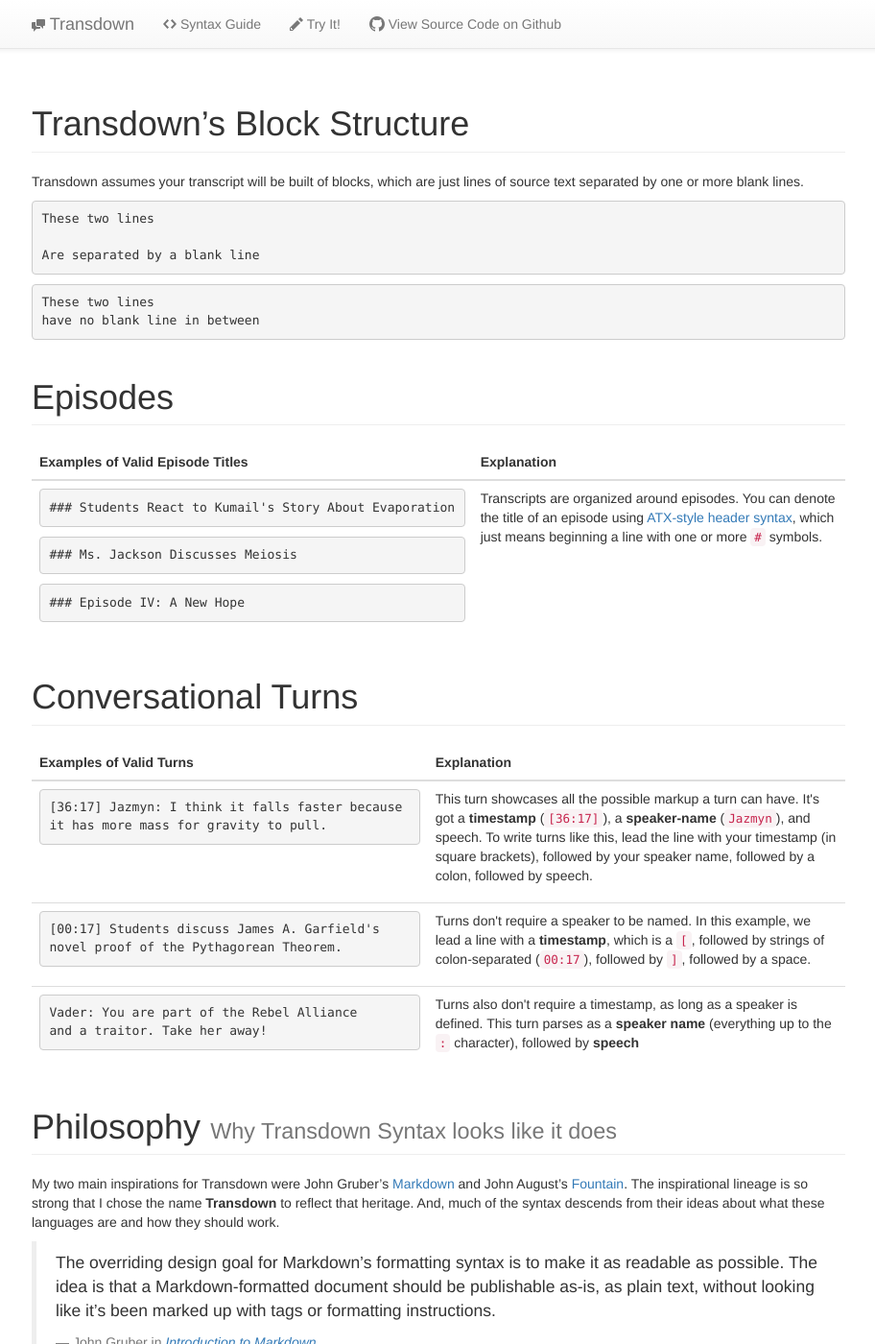
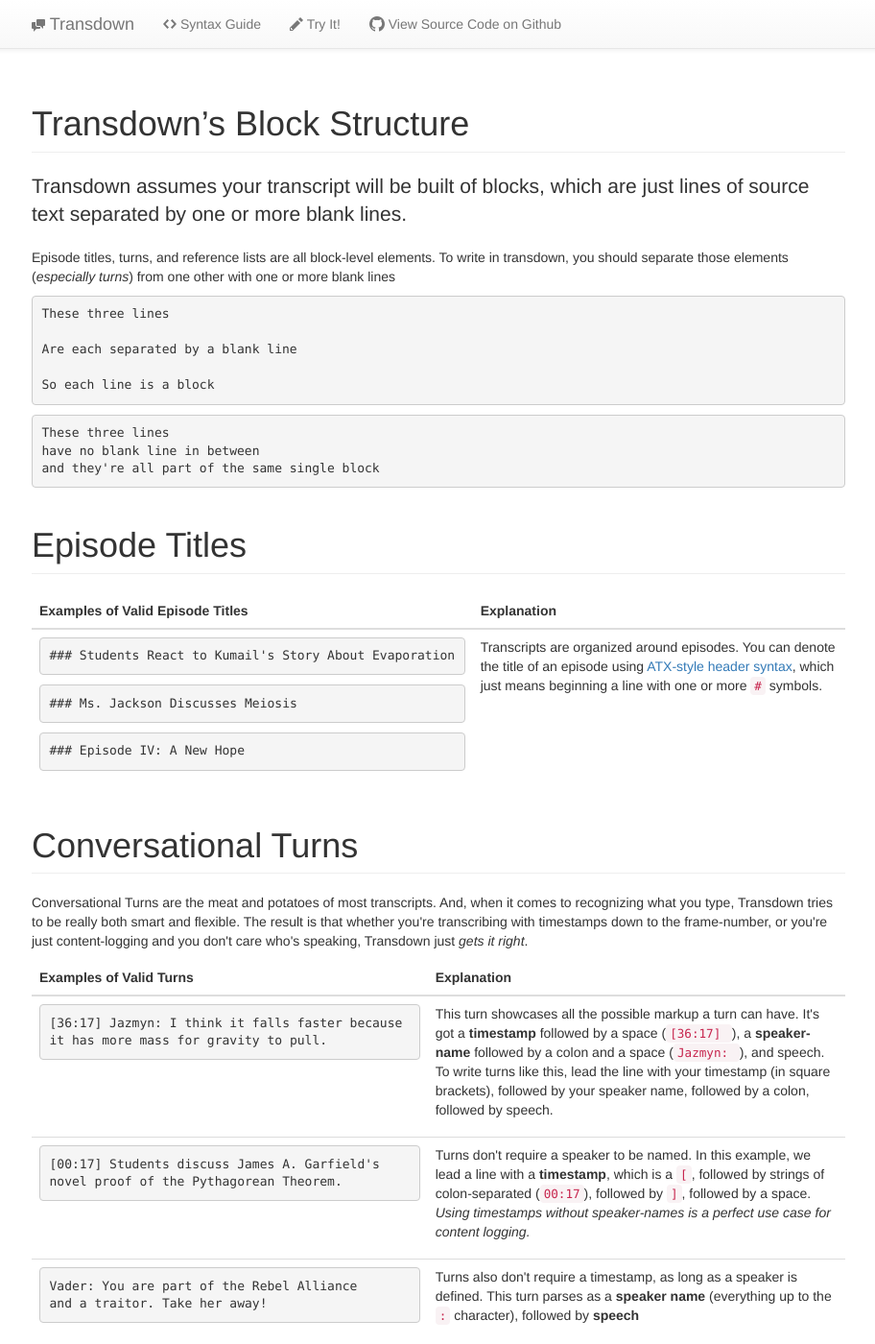
Before and after one commit to briandk/transdown, a Jekyll site: the page built from syntax.html, in a window 1280 px wide and 1400 px high, scrolled down 448 px. Shown: the whole window at 96% size, without its empty margins (37-949 px from the left). Built offline with Jekyll 4.4.1, drawn with Linux system fonts in a browser that asks for light colours.

Commit message:
Clarify how block structure works in documentation

```diff
--- a/_includes/syntaxGuide.html
+++ b/_includes/syntaxGuide.html
@@ -38,15 +38,20 @@
     </table>
     <h1 class="page-header">Transdown&#8217;s Block Structure</h1>
 
-    <p>Transdown assumes your transcript will be built of blocks, which are just lines of source text separated by one or more blank lines.</p>
-    <pre><code class="(null)">These two lines
+    <p class="lead">Transdown assumes your transcript will be built of blocks, which are just lines of source text separated by one or more blank lines.</p>
 
-Are separated by a blank line</code></pre>
-      <pre><code class="(null)">These two lines
-have no blank line in between</code></pre>
+    <p>Episode titles, turns, and reference lists are all block-level elements. To write in transdown, you should separate those elements (<em>especially turns</em>) from one other with one or more blank lines</p>
+    <pre>These three lines
 
-<h1 class="page-header">Episodes</h1>
-<table class="table">
+Are each separated by a blank line
+
+So each line is a block</pre>
+      <pre><code class="(null)">These three lines
+have no blank line in between
+and they're all part of the same single block</code></pre>
+
+<h1 class="page-header">Episode Titles</h1>
+<table class="table table-hover">
   <thead>
     <tr>
       <th>Examples of Valid Episode Titles</th>
@@ -68,7 +73,10 @@
 </table>
 
 <h1 class="page-header">Conversational Turns</h1>
-<table class="table">
+
+<p>Conversational Turns are the meat and potatoes of most transcripts. And, when it comes to recognizing what you type, Transdown tries to be really both smart and flexible. The result is that whether you're transcribing with timestamps down to the frame-number, or you're just content-logging and you don't care who's speaking, Transdown just <em>gets it right</em>.
+
+<table class="table table-hover">
   <thead>
     <tr>
       <th>Examples of Valid Turns</th>
@@ -82,7 +90,7 @@
 it has more mass for gravity to pull.</pre>
       </td>
       <td>
-        <p>This turn showcases all the possible markup a turn can have. It's got a <strong>timestamp</strong> (<code>[36:17]</code>), a <strong>speaker-name</strong> (<code>Jazmyn</code>), and speech. To write turns like this, lead the line with your timestamp (in square brackets), followed by your speaker name, followed by a colon, followed by speech.
+        <p>This turn showcases all the possible markup a turn can have. It's got a <strong>timestamp</strong> followed by a space (<code>[36:17] </code>), a <strong>speaker-name</strong> followed by a colon and a space (<code>Jazmyn: </code>), and speech. To write turns like this, lead the line with your timestamp (in square brackets), followed by your speaker name, followed by a colon, followed by speech.
       </td>
     </tr>
     <tr>
@@ -91,7 +99,7 @@
 novel proof of the Pythagorean Theorem.</pre>
       </td>
       <td>
-        <p>Turns don't require a speaker to be named. In this example, we lead a line with a <strong>timestamp</strong>, which is a <code>[</code>, followed by strings of colon-separated (<code>00:17</code>), followed by <code>]</code>, followed by a space.
+        <p>Turns don't require a speaker to be named. In this example, we lead a line with a <strong>timestamp</strong>, which is a <code>[</code>, followed by strings of colon-separated (<code>00:17</code>), followed by <code>]</code>, followed by a space. <em>Using timestamps without speaker-names is a perfect use case for content logging.</em>
       </td>
     </tr>
     <tr>
```
